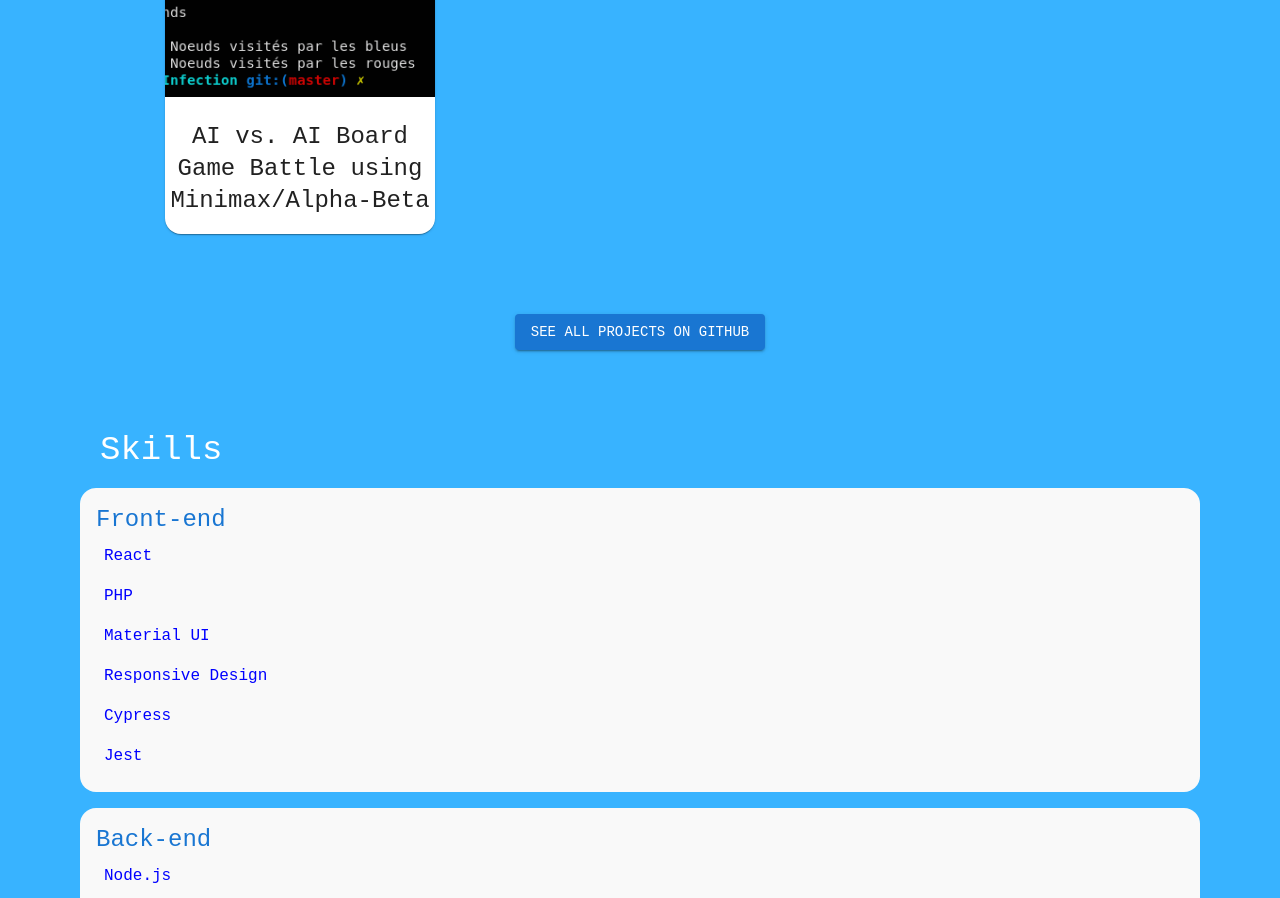
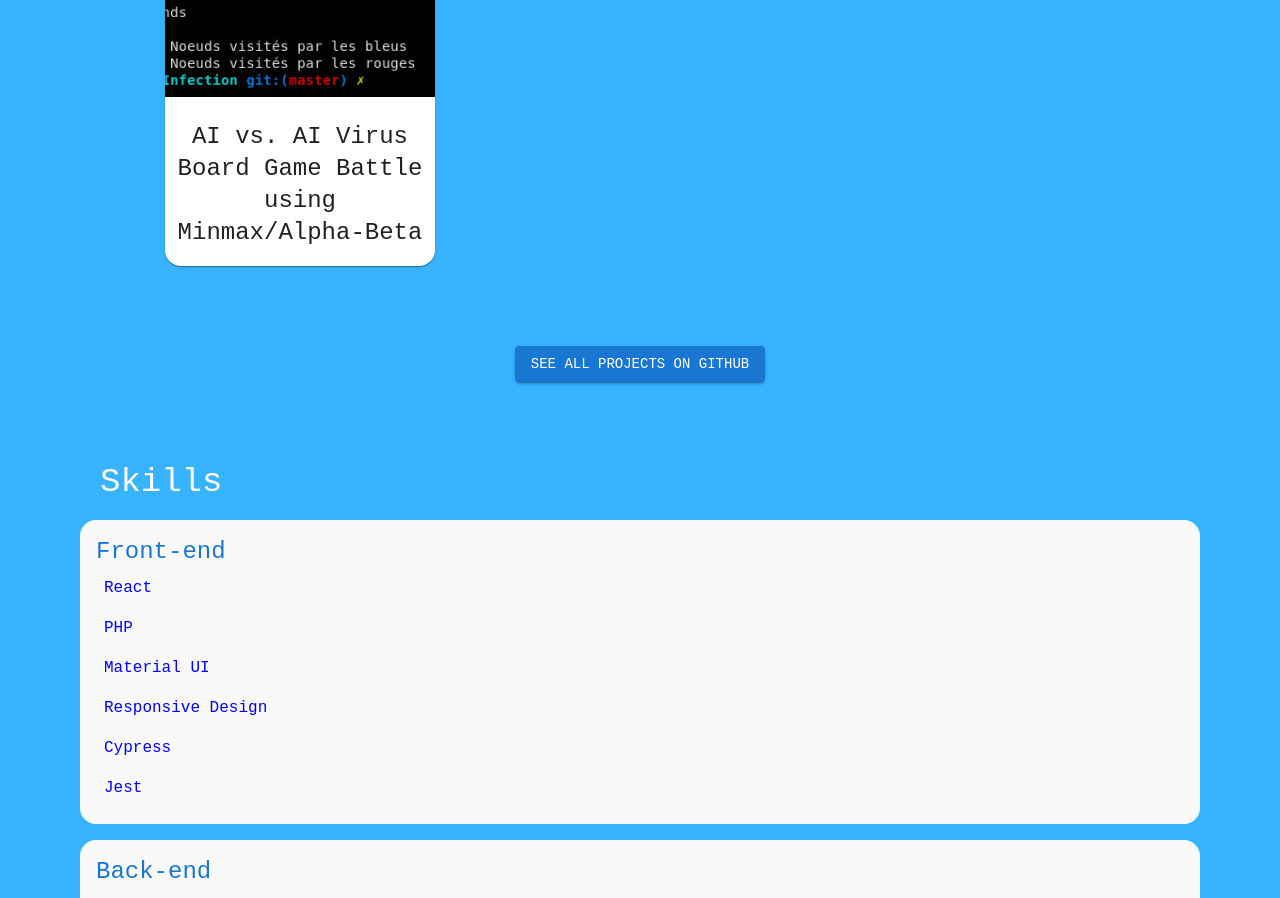
Before and after one commit to VendenIX/portfolio, a React (Create React App) app: page / in a window 1280 px wide. Shown: the part 2560-3458 px from the top of the page. Built offline with nearby package versions, Linux system fonts and the light colour scheme.

Commit message:
ajout projet infection virus

```diff
--- a/src/pages/Projects/index.js
+++ b/src/pages/Projects/index.js
@@ -36,8 +36,8 @@ const Projects = ({ onSelect }) => {
         },
         {
             id: 3,
-            title: "AI vs. AI Board Game Battle using Minimax/Alpha-Beta",
-            description: "\"Virus Infection Battle\" is a captivating game that offers a unique opportunity to observe the strategic showdown between two AI opponents utilizing Minimax and Alpha-Beta Pruning algorithms at varying search depths. Players are immersed in a thrilling board game where the goal is to infect the opponent's territory with strategic moves. The game showcases the impact of search depth on AI decision-making, providing insights into how different levels of exploration influence gameplay outcomes. As players witness the AI agents battle it out, they can visualize the nodes explored and the number of iterations undertaken by each algorithm. \"Virus Infection Battle\" is a compelling experience that sheds light on the power of AI-driven strategies and their ability to navigate complex scenarios, ultimately leading to a greater understanding of the role of search depth in AI gameplay.",
+            title: "AI vs. AI Virus Board Game Battle using Minmax/Alpha-Beta",
+            description: "\"Virus Infection Battle\" is a captivating game that offers a unique opportunity to observe the strategic showdown between two AI opponents utilizing Minimax and Alpha-Beta Pruning algorithms at varying search depths. Players are immersed in a thrilling board game where the goal is to infect the opponent's territory with strategic moves. The game showcases the impact of search depth on AI decision-making, providing insights into how different levels of exploration influence gameplay outcomes. As players witness the AI agents battle it out, they can visualize the nodes explored and the number of iterations undertaken by each algorithm. \"Virus Infection Battle\" is a compelling experience that sheds light on the power of AI-driven strategies and their ability to navigate complex scenarios, ultimately leading to a greater understanding of the role of search depth in AI gameplay. Rules of the game are simple : Two players, Red and Blue, start with two tokens each on a 7x7 grid. Blue goes first. The winner is the one with more tokens at the end. The game ends when: 1. A player has no tokens left, 2. Both players pass, 3. The board repeats a state. On their turn, a player can clone or jump their token. Cloning places a new token one space away. Jumping moves a token two spaces, passing over others. If no move, they pass. Adjacent opponent tokens to a moved or cloned token turn to the active player's color. Then, the next player goes.",
             technologies: ['Java', 'Pseudo-code'],
             images: [img9],
             video: 'https://www.youtube.com/embed/oQxr1ursKIU',
```
